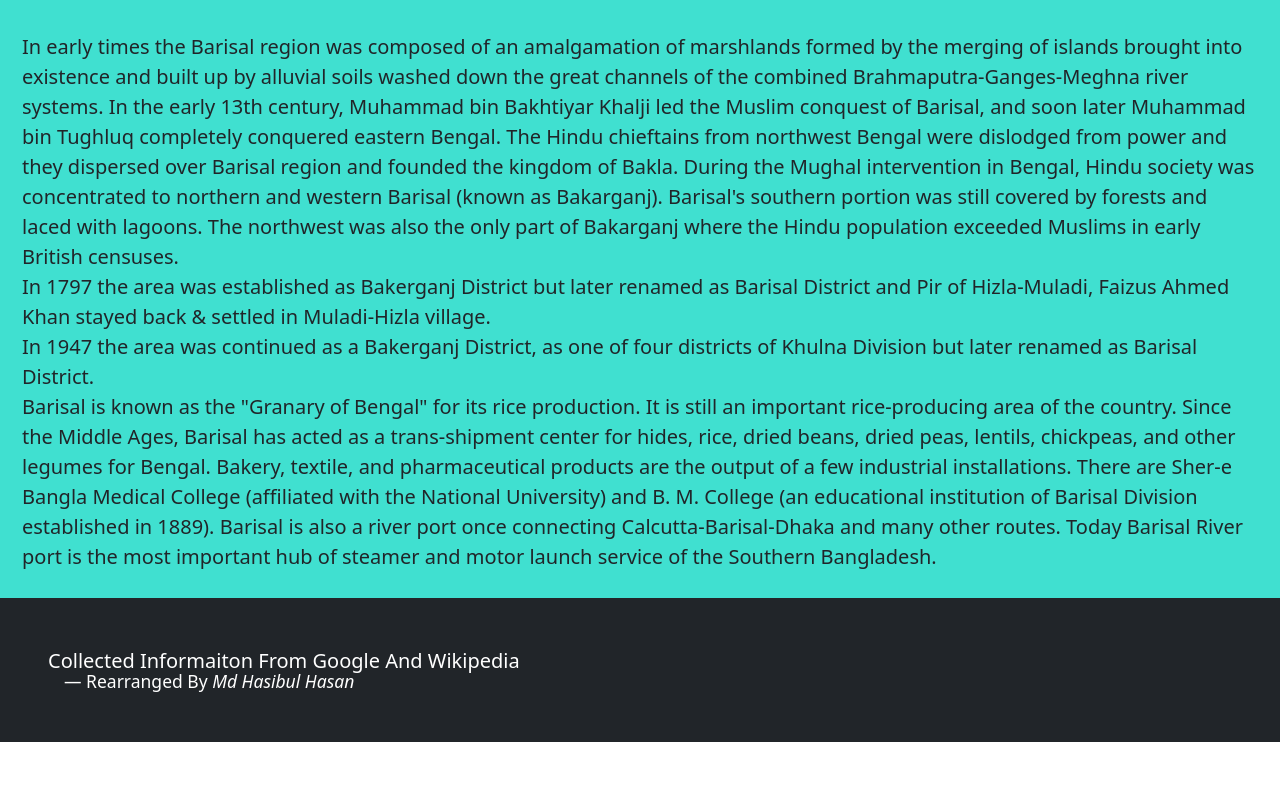
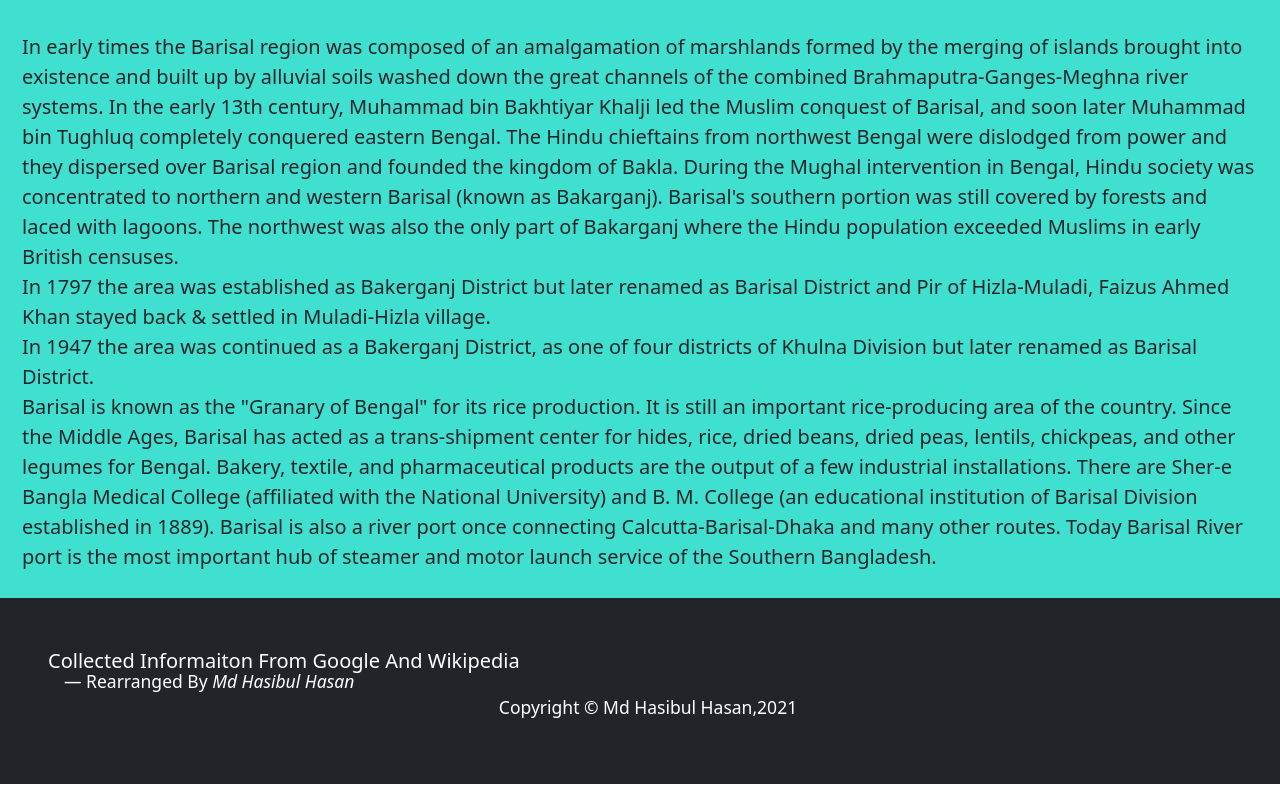
Before and after one commit to Hasibul0211/divisionsofbangladesh, a plain HTML site: page barishal.html in a window 1280 px wide. Shown: the part 624-1424 px from the top of the page. Before the commit the page ends 1382 px from the top, so only its background shows below. Drawn offline with Linux system fonts and the light colour scheme.

Commit message:
final commit

```diff
--- a/barishal.html
+++ b/barishal.html
@@ -74,6 +74,7 @@
             <footer class="blockquote-footer ms-3 text-capitalize text-white">rearranged by<cite title="Source Title">
                     md hasibul
                     hasan</cite>
+                <p class="text-center text-white text-capitalize">copyright © md hasibul hasan,2021</p>
             </footer>
         </blockquote>
 
```
Also changed, not shown: chittagong.html (+1 -0 lines), dhaka.html (+1 -0 lines), khulna.html (+1 -0 lines), mymenshing.html (+1 -0 lines), rajshahi.html (+1 -0 lines), rangpur.html (+1 -0 lines), sylhet.html (+1 -0 lines).
